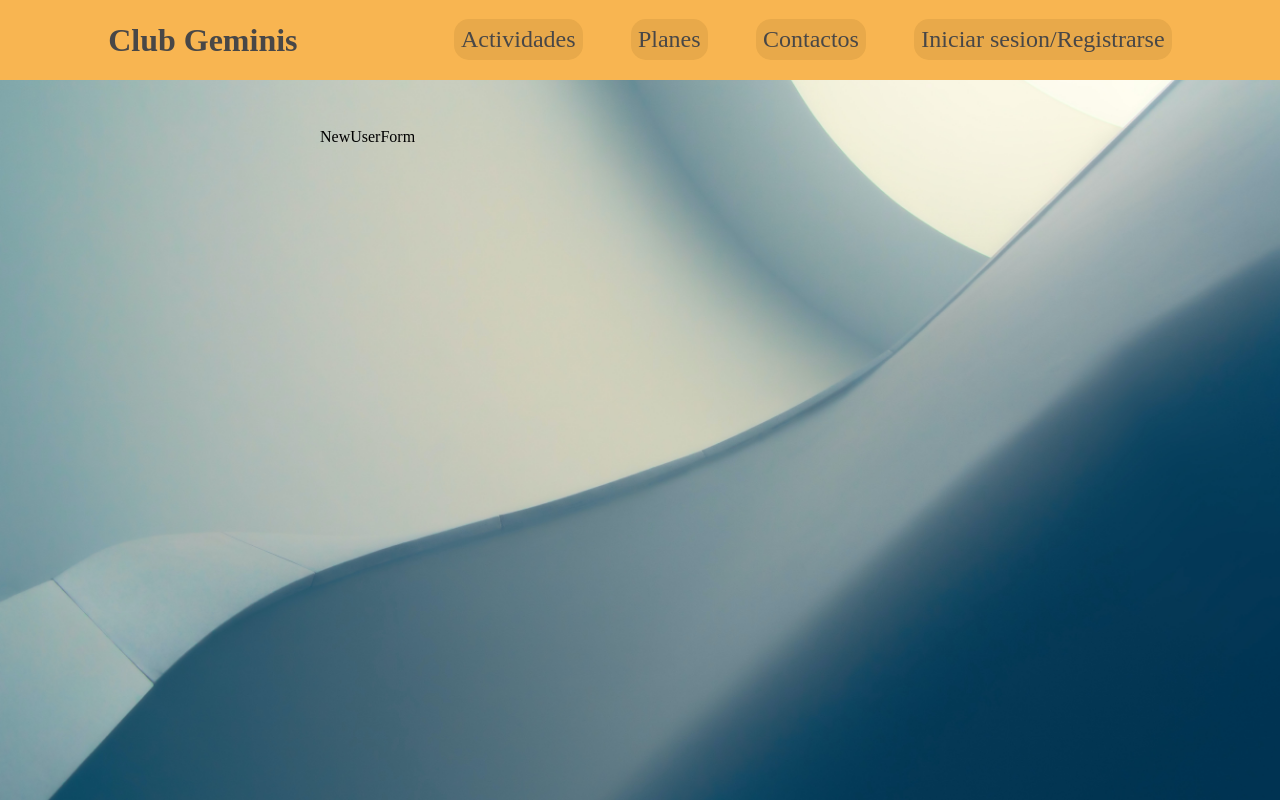
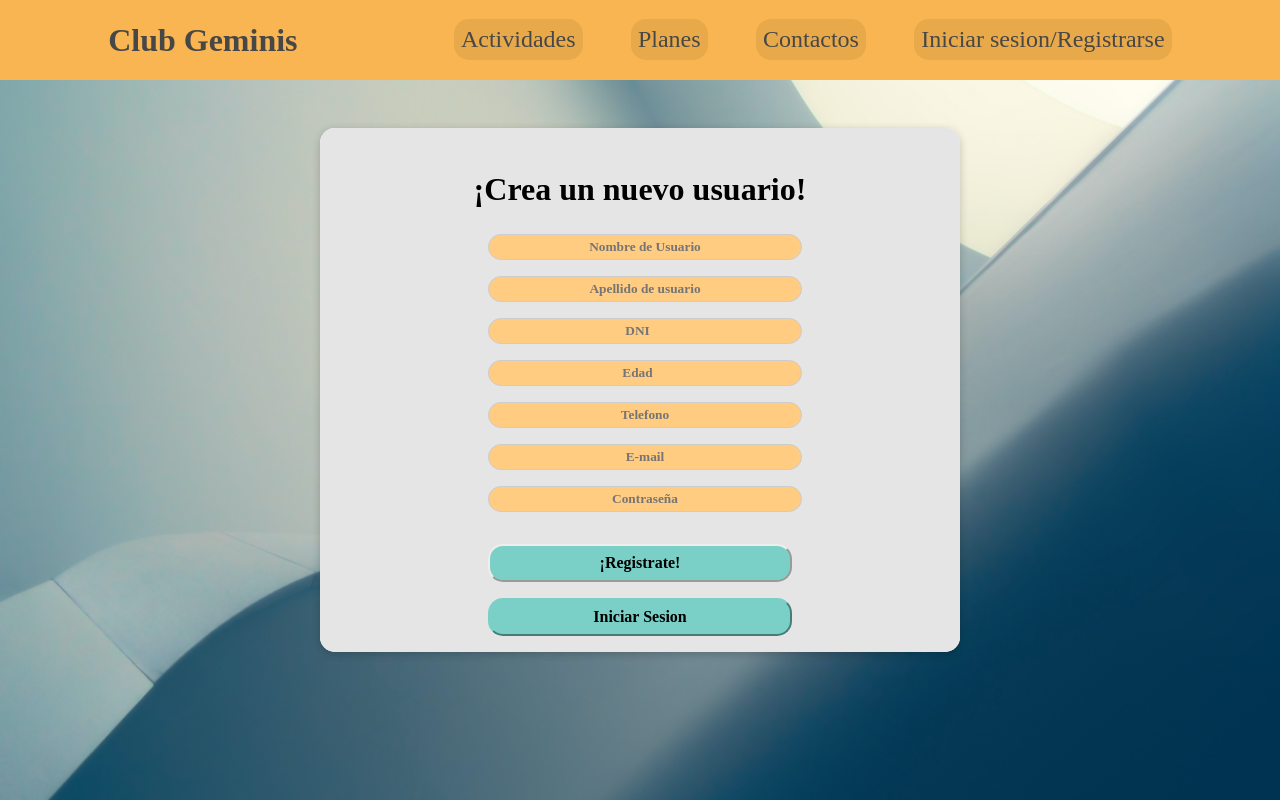
Before and after one commit to sip2022/frontend-client, a React (Create React App) app: page /newUser in a window 1280 px wide. Built offline with nearby package versions, Linux system fonts and the light colour scheme.

Commit message:
Creo formulario Nuevo Usuario

```diff
--- a/src/components/layout/mainNavigation.module.css
+++ b/src/components/layout/mainNavigation.module.css
@@ -10,6 +10,8 @@
     justify-content: space-evenly;
     background-color: #F8B551;
     /* padding: 0 10%; */
+    position: sticky;
+    top: 0;
 }
 
 .logo{
--- a/src/components/login/LoginForm.js
+++ b/src/components/login/LoginForm.js
@@ -1,7 +1,7 @@
 import classes from './LoginForm.module.css';
 import { useNavigate } from 'react-router-dom';
 
-import Card from '../ui/Card';
+import CardForm from '../ui/CardForm';
 
 function LoginForm(props) {
 
@@ -18,25 +18,25 @@ function LoginForm(props) {
     }
 
     return(
-        <Card >
+        <CardForm >
             <form className={classes.form} onSubmit={submitHandler}>
                 <img className={classes.iconoUser} src=".../images/userIcono.png" alt="" />
                 <h1>Bienvenido</h1>
                 <div className={classes.field}>
-                    <input id="nombreUsuario" type="text" placeholder="Ingrese Usuario" required />
+                    <input id="nombre-Usuario" type="text" placeholder="Ingrese Usuario" required />
                 </div>
                 <div className={classes.field}>
-                    <input id="contraUsuario" type="password" placeholder="Ingrese Contraseña" required />
+                    <input id="contra-Usuario" type="password" placeholder="Ingrese Contraseña" required />
                 </div>
-                    <a className={classes.link} id="olvContraLogin" href="/">¿Olvidaste la contraseña?</a>
+                <a className={classes.link} id="olvContraLogin" href="/">¿Olvidaste la contraseña?</a>
                 <div className={classes.action}>
-                    <button  id="ingresarUsuario">Ingresar</button>
+                    <button  id="ingresar-Usuario">Ingresar</button>
                 </div>
                 <div className={classes.action}>
-                    <a id="crearUsuario" href="nuevoUsuario.html" onClick={goNewUser}>Crear nuevo usuario</a>
+                    <a id="crear-Usuario" href="nuevoUsuario.html" onClick={goNewUser}>Crear nuevo usuario</a>
                 </div>
             </form>
-        </Card>
+        </CardForm>
     );
 }
 
--- a/src/components/login/LoginForm.module.css
+++ b/src/components/login/LoginForm.module.css
@@ -4,6 +4,7 @@
     flex-direction: column;
     align-items: center;
     background-color: #E5E5E5;
+    border-radius: 15px;
 }
 
 h1{
@@ -17,6 +18,7 @@ h1{
     box-shadow: 2px 2px 5px rgb(131, 164, 167);
     display: flex;
     align-items: end;
+
 }
 
 .field{
--- a/src/components/login/NewUserForm.js
+++ b/src/components/login/NewUserForm.js
@@ -1,14 +1,104 @@
 import classes from './NewUserForm.module.css';
 import { useNavigate } from 'react-router-dom';
+import { useRef } from 'react';
 
-import Card from '../ui/Card';
+import CardForm from '../ui/CardForm';
 
 function NewUserForm(props) {
 
+    const navigate = useNavigate();
+
+    const dniInputRef = useRef();
+    const passInputRef = useRef();
+    const emailInputRef = useRef();
+    const firstNameInputRef = useRef();
+    const lastNameInputRef = useRef();
+    const ageInputRef = useRef();
+    const phoneInputRef = useRef();
+
+    function submitHandler(event) {
+        event.preventDefault();
+
+        const enteredDni = dniInputRef.current.value;
+        const enteredPass = passInputRef.current.value;
+        const enteredEmail = emailInputRef.current.value;
+        const enteredFirstName = firstNameInputRef.current.value;
+        const enteredLastName = lastNameInputRef.current.value;
+        const enteredAge = ageInputRef.current.value;
+        const enteredPhone = phoneInputRef.current.value;
+
+        fetch("https://sip-api-dev.herokuapp.com/user", {
+                method: 'POST',
+                mode: 'cors',
+                cache: 'no-cache',
+                headers: {'Content-Type': 'application/x-www-form-urlencoded'},
+                body: JSON.stringify(
+                    {
+                        "dni": enteredDni,
+                        "password": enteredPass,
+                        "email": enteredEmail,
+                        "firstName": enteredFirstName,
+                        "lastName": enteredLastName,
+                        "age": enteredAge,
+                        "phone": enteredPhone
+                    }
+                )})
+            .then(data => {
+                console.log('Success:', data);
+                })
+            .catch((error) => {
+                console.error('Error:', error);
+                });
+
+    }
+
+    function goLoginUser(event) {
+        event.preventDefault();
+        navigate('/login', {replace: true})
+    }
+
     return(
-        <section>
-            NewUserForm
-        </section>
+        <CardForm >
+            <form className={classes.form} onSubmit={submitHandler}>
+                <h1>¡Crea un nuevo usuario!</h1>
+
+                <div className={classes.field}>
+                    <input id="campoNombre" type="text" placeholder="Nombre de Usuario" ref={firstNameInputRef} required />
+                </div>
+
+                <div className={classes.field}>
+                    <input id="campoApellido" type="text" placeholder="Apellido de usuario" ref={lastNameInputRef} required />
+                </div>
+
+                <div className={classes.field}>
+                    <input id="campoDNI" type="number" placeholder="DNI" ref={dniInputRef} required />
+                </div>
+
+                <div className={classes.field}>
+                    <input id="campoEdad" type="number" placeholder="Edad" ref={ageInputRef} required min='-1'/>
+                </div>
+
+                <div className={classes.field}>
+                    <input id="campoTel" type="tel" placeholder="Telefono" ref={phoneInputRef} required />
+                </div>
+
+                <div className={classes.field}>
+                    <input id="campoMail" type="email" placeholder="E-mail" ref={emailInputRef} required />
+                </div>
+
+                <div className={classes.field}>
+                    <input id="campoPass" type="password" placeholder="Contraseña" ref={passInputRef} required />
+                </div>
+
+                <div className={classes.action}>
+                    <button  id="crear-Usuario">¡Registrate!</button>
+                </div>
+
+                <div className={classes.action}>
+                    <a id="login-Usuario" href="login.html" onClick={goLoginUser}>Iniciar Sesion</a>
+                </div>
+            </form>
+        </CardForm>
     );
 }
 
--- a/src/components/login/NewUserForm.module.css
+++ b/src/components/login/NewUserForm.module.css
@@ -0,0 +1,86 @@
+.form {
+    padding: 1rem;
+    display: flex;
+    flex-direction: column;
+    align-items: center;
+    background-color: #E5E5E5;
+    border-radius: 15px;
+}
+
+h1{
+    font-size: xx-large;
+}
+
+.iconoUser{
+    height: 90px;
+    width: 90px;
+    border-radius: 50%;
+    box-shadow: 2px 2px 5px rgb(131, 164, 167);
+    display: flex;
+    align-items: end;
+}
+
+.field{
+    margin-bottom: 1em;
+    width: 50%;
+}
+
+.field input{
+    border-radius: 15px;
+    border: 1px solid #ccc;
+    padding: 0.25rem;
+    width: 100%;
+    text-align: center;
+    background-color: #FFCC81;
+    font-weight: bold;
+}
+
+.link{
+    font-weight: bold;
+}
+
+.action{
+    margin-top: 1rem;
+    text-align: right;
+    width: 50%;
+    display: flex;
+    flex-direction: column;
+}
+
+.action button{
+    font: inherit;
+    cursor: pointer;
+    background-color: #7AD0C6;
+    padding: 0.5rem 1.5rem;
+    border-radius: 15px;
+    border-color: unset;
+    font-weight: bold;
+}
+
+.action a{
+    font: inherit;
+    cursor: pointer;
+    background-color: #7AD0C6;
+    padding: 0.5rem 1.5rem;
+    border: 1px solid #7AD0C6;
+    border-radius: 15px;
+    font-weight: bold;
+
+    text-align: center;
+    color: black;
+    text-decoration: none;
+
+
+    border-width: 2px;
+    border-style: outset;
+}
+
+.action button:hover, .action button:active {
+    background-color: #5b9e96;
+    border-color: #5b9e96;
+}
+
+.action a:hover, .action a:active {
+    background-color: #5b9e96;
+    border-color: #5b9e96;
+}
--- a/src/components/ui/Card.js
+++ /dev/null
@@ -1,12 +0,0 @@
-import classes from './Card.module.css'
-
-// WRAP component
-function Card(props) {
-    return(
-        <div className={classes.card}>
-            {props.children}
-        </div>
-    );
-}
-
-export default Card;
--- /dev/null
+++ b/src/components/ui/CardForm.js
@@ -0,0 +1,12 @@
+import classes from './CardForm.module.css'
+
+// WRAP component
+function CardForm(props) {
+    return(
+        <div className={classes.cardForm}>
+            {props.children}
+        </div>
+    );
+}
+
+export default CardForm;
--- a/src/components/ui/Card.module.css
+++ b/src/components/ui/CardForm.module.css
@@ -1,5 +1,5 @@
-.card {
+.cardForm {
     background-color: white;
-    border-radius: 6px;
+    border-radius: 15px;
     box-shadow: 0 2px 8px rgba(0, 0, 0, 0.2);
 }
```
